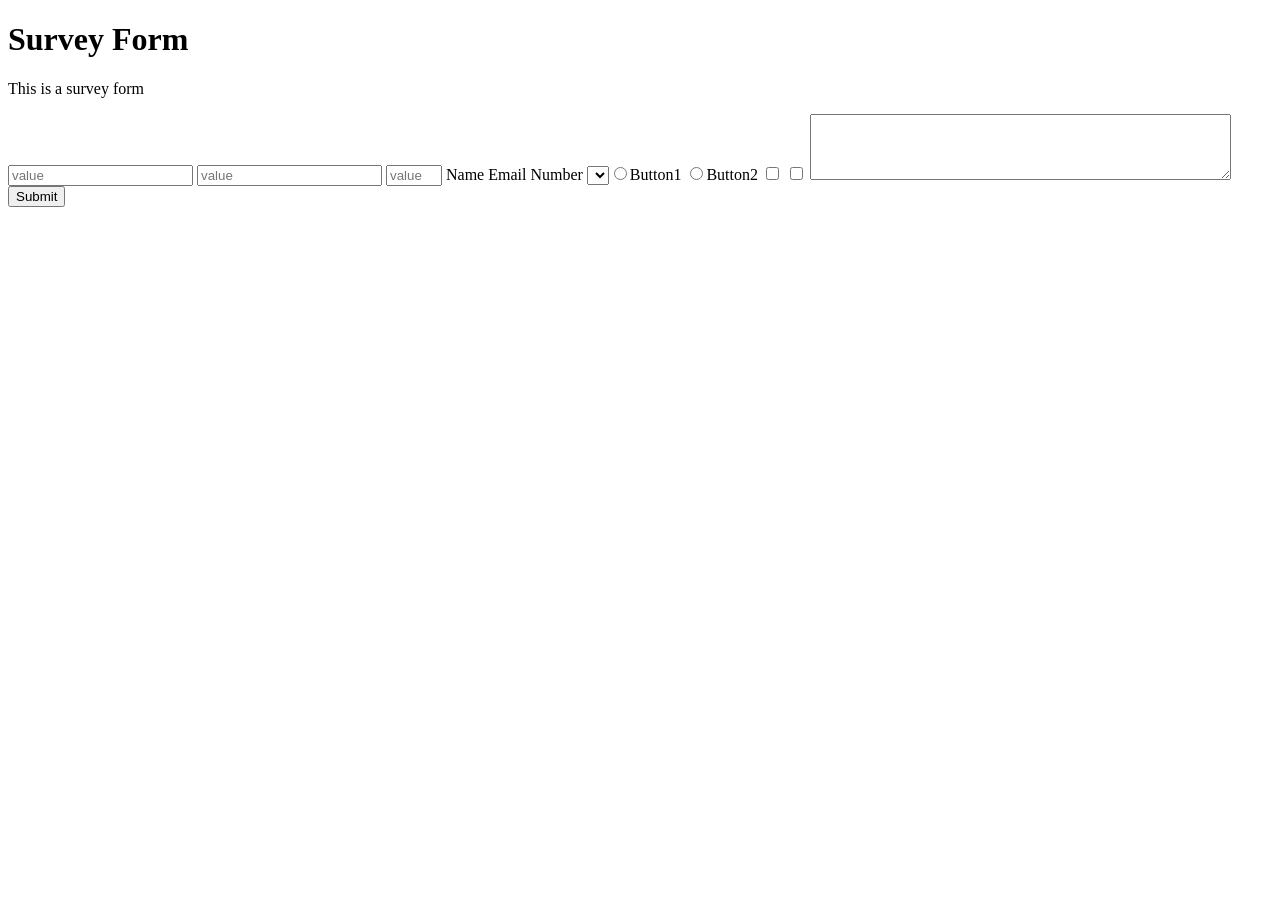
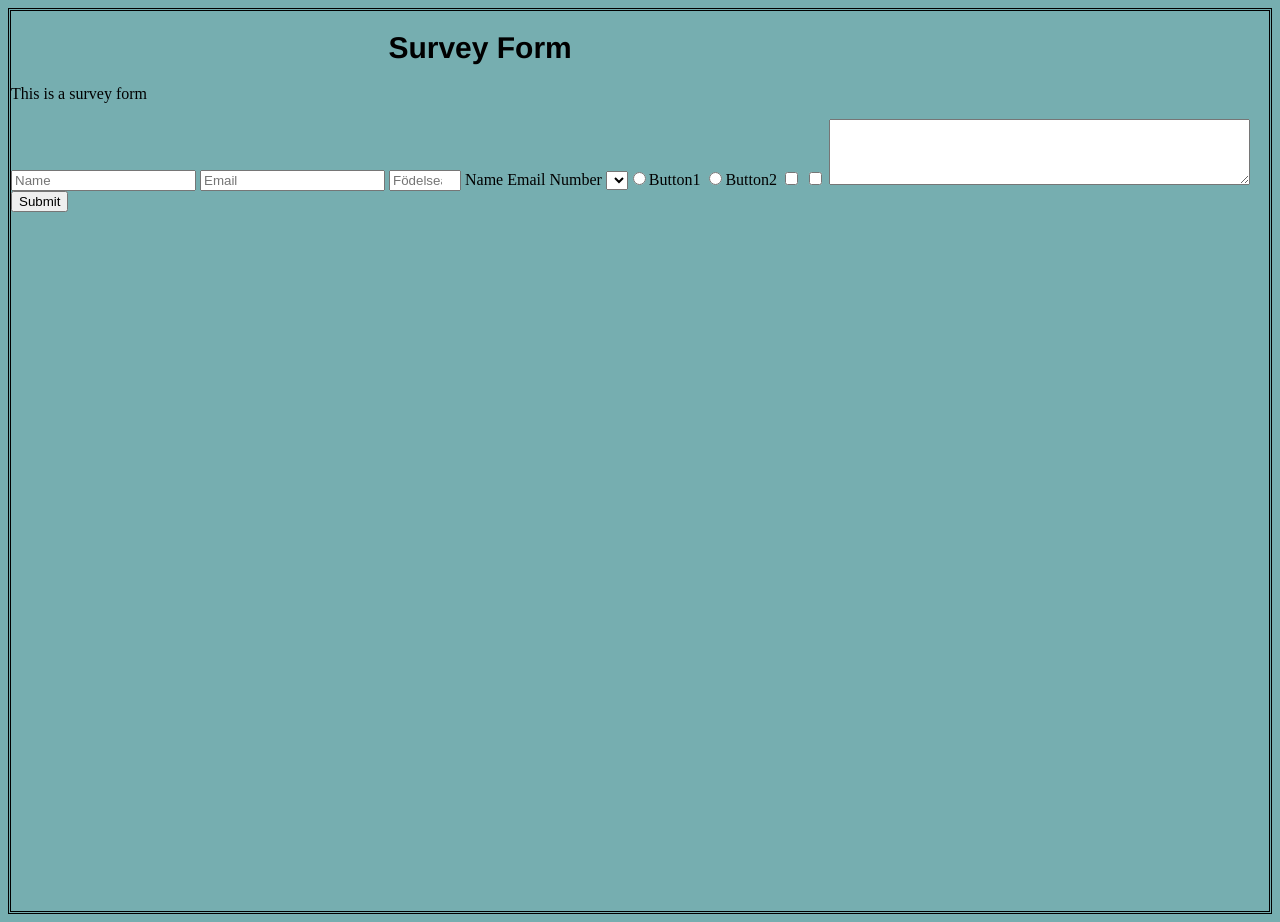
Before and after one commit to Thela1989/survey-form, a plain HTML site: page index.html in a window 1280 px wide. Before the commit the page ends 800 px from the top, so only its background shows below. Drawn offline with Linux system fonts and the light colour scheme.

Commit message:
added css

```diff
--- a/index.html
+++ b/index.html
@@ -2,6 +2,7 @@
 <html lang="en">
   <head>
     <meta charset="UTF-8" />
+    <link rel="stylesheet" href="styles.css">
     <meta name="viewport" content="width=device-width, initial-scale=1.0" />
     <title>Your Webpage Title</title>
   </head>
@@ -10,9 +11,9 @@
 
     <p id="description">This is a survey form</p>
     <form id="survey-form">
-      <input id="name" type="text" placeholder="value" required />
-      <input id="email" type="email" placeholder="value" required />
-      <input id="number" type="number" min="0" max="10" placeholder="value" required />
+      <input id="name" type="text" placeholder="Name" required />
+      <input id="email" type="email" placeholder="Email" required />
+      <input id="number" type="number" min="1950" max="2024" placeholder="Födelseår" required />
       <label id="name-label">Name</label>
       <label id="email-label">Email</label>
       <label id="number-label">Number</label>
--- /dev/null
+++ b/styles.css
@@ -0,0 +1,12 @@
+body {
+  background-color: rgb(118, 174, 176);
+  border-style: double;
+  border-width: 100%;
+  height: 900px;
+}
+
+h1 {
+  font-size: 30px;
+  font-family: "Franklin Gothic Medium", "Arial Narrow", Arial, sans-serif;
+  margin-left: 30%;
+}
```
